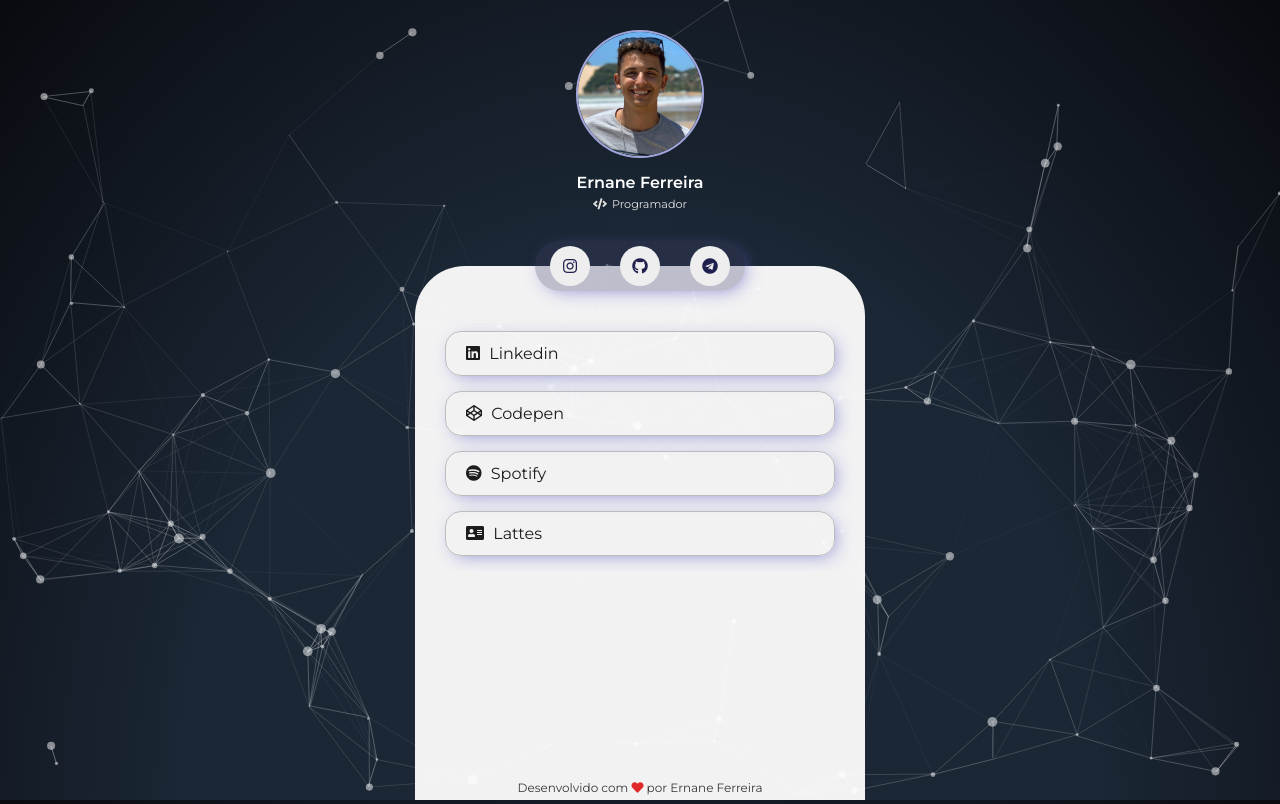
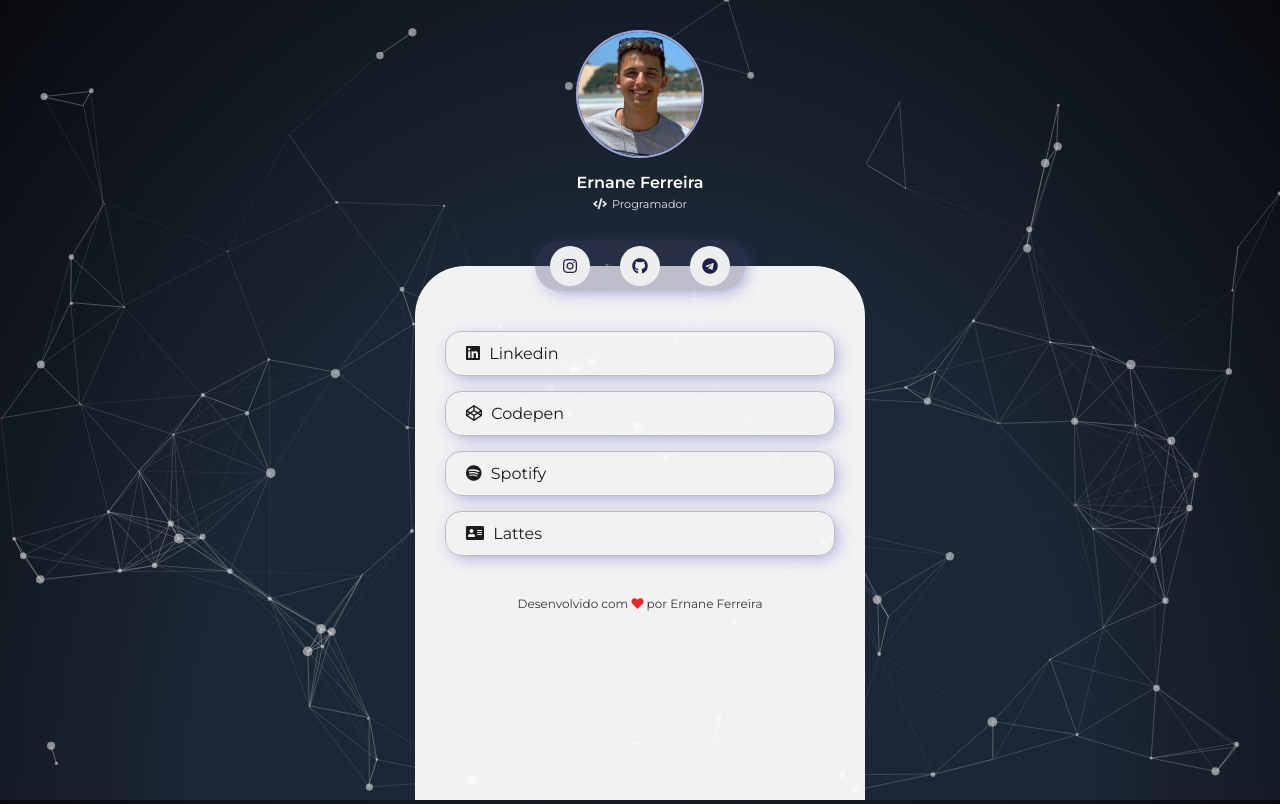
Before and after one commit to ErnaneJ/links, a Svelte app: page / in a window 1280 px wide. Built offline with nearby package versions, Linux system fonts and the light colour scheme; no server answers.

Commit message:
Ajustando overflow

```diff
--- a/public/global.css
+++ b/public/global.css
@@ -2,31 +2,23 @@
 @import url('https://cdnjs.cloudflare.com/ajax/libs/font-awesome/5.15.4/css/all.min.css');
 
 *{padding:0;margin:0;box-sizing: border-box; font-family: 'Montserrat', sans-serif;}
-p {
-  margin: 5px 0;
-}
 
-li {
-  list-style: none;
-}
+body {background:radial-gradient(ellipse at bottom, #1b2735 50%, #090a0f 100%);font-family: "Nunito", sans-serif;display: flex;justify-content: center;position: relative;}
 
-body {
-  background:radial-gradient(ellipse at bottom, #1b2735 50%, #090a0f 100%);
-  font-family: "Nunito", sans-serif;
-  display: flex;
-  justify-content: center;
-  position: relative;
-}
+::-webkit-scrollbar-track {background-color: rgba(0,0,0,0.5);}
+::-webkit-scrollbar {width: 6px;background-color: rgba(0,0,0,0.5);}
+::-webkit-scrollbar-thumb {background-color:  rgba(0,0,0,0.5);}
 
-.icons{
-  margin: 0px 10px 0px 10px;
-  color:#191970;
-}
+p {margin: 5px 0;}
+li {list-style: none;}
+
+.icons{margin: 0px 10px 0px 10px;color:#191970;}
 .im{margin-right: 5px;}
 .left { left:5px !important; transform: translateX(-5px);}
 .right { right: 5px !important; transform: translateX(5px);}
 .left, .right {cursor: pointer; transition: all ease .3s;}
 .left:hover {transform: translateX(-10px);}
 .right:hover {transform: translateX(10px);}
+
 @media (max-width: 768px){#container{min-width: 100vw;}}
 @media (min-width: 768px){#container{max-width: 450px;}}
--- a/src/App.svelte
+++ b/src/App.svelte
@@ -11,6 +11,7 @@
 <Particles></Particles>
 <Container>
 	<Profile></Profile>
-	<Info></Info>
-	<Footer {name}></Footer>
+	<Info>
+		<Footer {name}></Footer>
+	</Info>
 </Container>
--- a/src/components/Container.svelte
+++ b/src/components/Container.svelte
@@ -23,6 +23,6 @@
     height: 100%;
     color: #fff;
     z-index: 999999;
-
+    overflow-y: auto;
   }
 </style>
--- a/src/components/Footer.svelte
+++ b/src/components/Footer.svelte
@@ -7,7 +7,7 @@
 </footer>
 
 <style>
-  footer{width: 100%;position:absolute; bottom: 0;}
+  footer{width: 100%; bottom: 0; margin: 20px 0;}
   footer p {color: rgb(56, 56, 56); font-size: 12px;text-align: center;}
   footer p i {color:#e22929;}
 </style>
--- a/src/components/Info.svelte
+++ b/src/components/Info.svelte
@@ -8,6 +8,7 @@
   <Social/>
   <Links/>
   <ReposGithub/>
+  <slot/>
 </section>
 
 <style>
```
